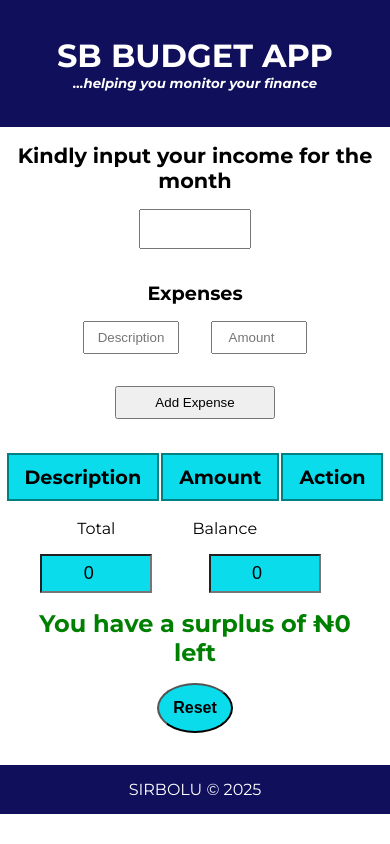
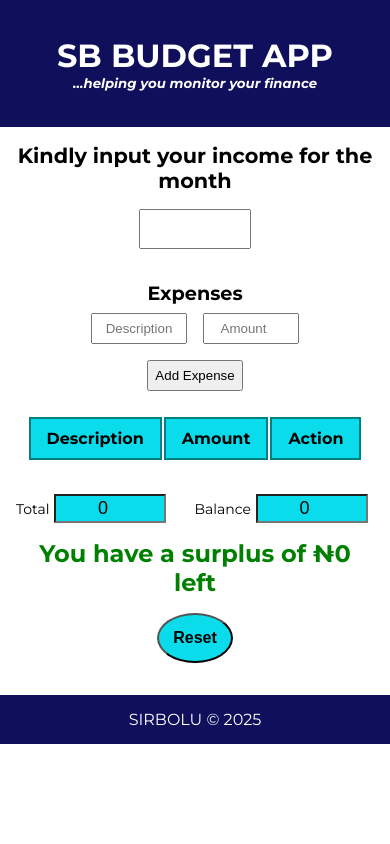
Before and after one commit to SIRBOLU/SB-budget-app, a React (Create React App) app: page / in a window 390 px wide. Built offline with nearby package versions, Linux system fonts and the light colour scheme; the HTML template or start-up script is replaced by a standard one.

Commit message:
responsiveness

```diff
--- a/src/component/MajorStyle.css
+++ b/src/component/MajorStyle.css
@@ -59,6 +59,8 @@ td{
     /* flex-direction: column; */
     justify-content: center;
     align-items: center;
+    gap: 2px
+    ;
 }
 .total input{
     font-size: large;
@@ -169,4 +171,23 @@ td{
     form .narration{
         width: 6rem;
     }
+    .py, .px{
+    width: 6rem;
+    padding: 6px;
+    margin: 0.5rem;
 }
+th{
+    padding: 10px 1rem;
+    margin-bottom: 2rem;
+    background-color: rgb(10, 220, 235);
+    font-size: 1rem;
+}
+.total input, .bal input{
+    width: 7rem;
+    padding: 2px;
+    margin-left: 5px;
+}
+.total label, .bal label{
+    font-size: 14px;
+}
+}
```
